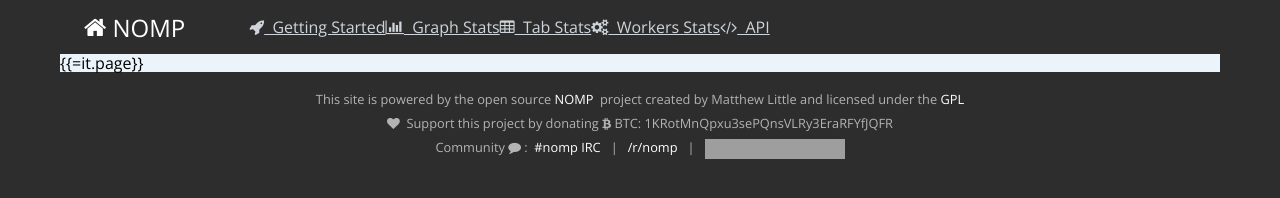
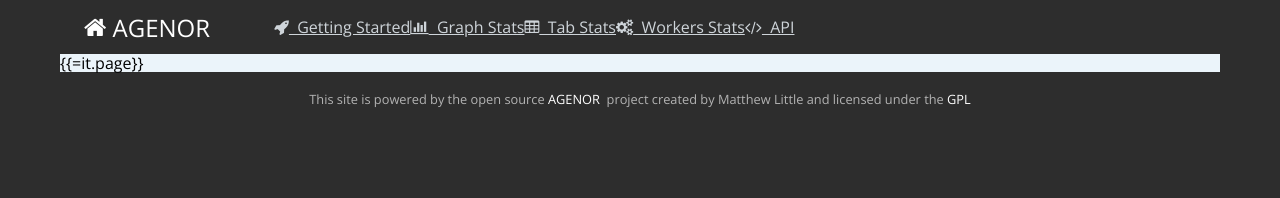
Before and after one commit to cryptoinhero/mining-pool, a website: page website/index.html in a window 1280 px wide. Drawn offline with nearby package versions, Linux system fonts and the light colour scheme; no server answers; grey boxes are pictures that could not be loaded.

Commit message:
update config

```diff
--- a/website/index.html
+++ b/website/index.html
@@ -21,7 +21,7 @@
     <script src="/static/main.js"></script>
     <link rel="stylesheet" href="/static/style.css">
 
-    <title>NOMP</title>
+    <title>AGENOR</title>
 
 </head>
 
@@ -30,7 +30,7 @@
 <header>
     <div class="home-menu pure-menu pure-menu-open pure-menu-horizontal">
 
-        <a class="pure-menu-heading hot-swapper" href="/"><i class="fa fa-home"></i>&nbsp;NOMP</a>
+        <a class="pure-menu-heading hot-swapper" href="/"><i class="fa fa-home"></i>&nbsp;AGENOR</a>
 
         <ul>
             <li class="{{? it.selected === 'getting_started' }}pure-menu-selected{{?}}">
@@ -75,20 +75,9 @@
 <footer>
 
     <div>
-        This site is powered by the open source&nbsp;<a target="_blank" href="https://github.com/zone117x/node-open-mining-portal/">NOMP</a>&nbsp;
+        This site is powered by the open source&nbsp;<a target="_blank" href="https://github.com/risingstar2018/mining-pool/">AGENOR</a>&nbsp;
         project created by Matthew Little and licensed under the&nbsp;<a href="http://www.gnu.org/licenses/gpl-2.0.html">GPL</a>
     </div>
-    <div>
-        <i class="fa fa-heart"></i>&nbsp; Support this project by donating&nbsp;<i class="fa fa-btc"></i>&nbsp;BTC: 1KRotMnQpxu3sePQnsVLRy3EraRFYfJQFR
-    </div>
-    <div id="communityFooter">
-        Community&nbsp;<i class="fa fa-comment"></i>&nbsp;: &nbsp;<a target="_blank" href="https://kiwiirc.com/client/irc.freenode.net/nomp">#nomp IRC</a>
-        &nbsp;&nbsp;|&nbsp;&nbsp;
-        <a target="_blank" href="http://reddit.com/r/nomp">/r/nomp</a>
-        &nbsp;&nbsp;|&nbsp;&nbsp;
-        <iframe src="http://ghbtns.com/github-btn.html?user=zone117x&repo=node-open-mining-portal&type=watch&count=true" allowtransparency="true" frameborder="0" scrolling="0" width="140" height="20"></iframe>
-    </div>
-
 </footer>
 
 </body>
```
Also changed, not shown: pool_configs/agenor_example.json (renamed from pool_configs/litecoin_example.json, +3 -8 lines), README.md, 1 other file.
